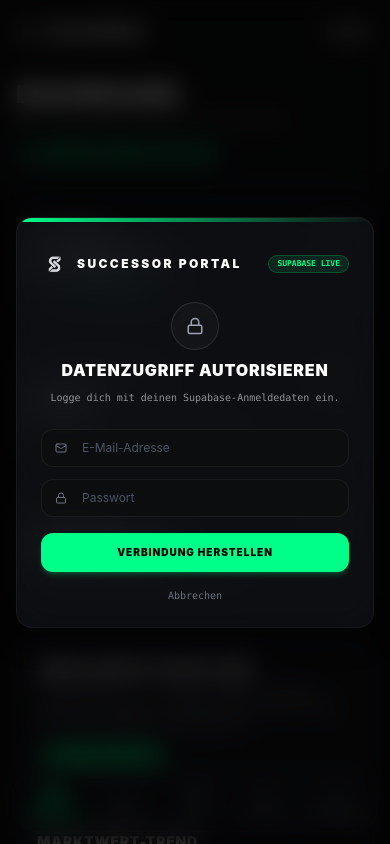
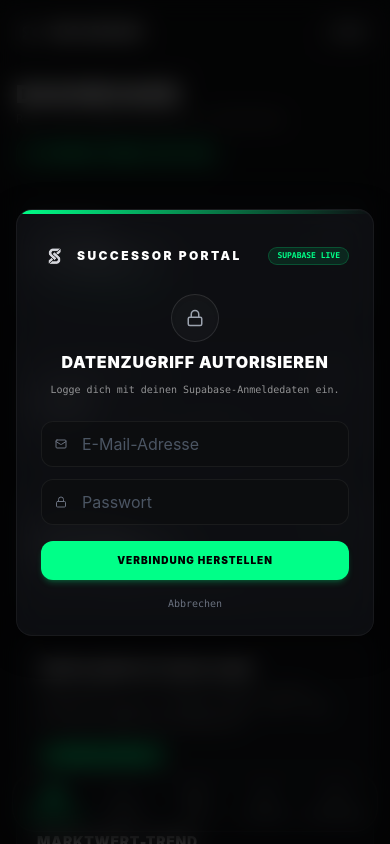
Before and after one commit to bhdtl/successor-dashboard, a React (Vite) app: page / in a window 390 px wide. Both pictures are taken after a click on the button "LOGIN". Shown: the top 844 px of the page. Built offline with nearby package versions, Linux system fonts and the light colour scheme.

Commit message:
design: set mobile input font size to 16px to prevent iOS Safari auto-zooming on focus

```diff
--- a/src/components/AuthModal.tsx
+++ b/src/components/AuthModal.tsx
@@ -100,7 +100,7 @@
                 onChange={e => setEmail(e.target.value)}
                 placeholder="E-Mail-Adresse"
                 disabled={loading}
-                className="w-full bg-[#0d0e10]/80 border border-white/[0.06] rounded-xl py-2.5 pl-10 pr-4 text-xs text-white placeholder-gray-600 focus:border-successor-mint/50 focus:outline-none transition-all disabled:opacity-50"
+                className="w-full bg-[#0d0e10]/80 border border-white/[0.06] rounded-xl py-2.5 pl-10 pr-4 text-[16px] md:text-xs text-white placeholder-gray-600 focus:border-successor-mint/50 focus:outline-none transition-all disabled:opacity-50"
               />
             </div>
 
@@ -114,7 +114,7 @@
                 onChange={e => setPassword(e.target.value)}
                 placeholder="Passwort"
                 disabled={loading}
-                className="w-full bg-[#0d0e10]/80 border border-white/[0.06] rounded-xl py-2.5 pl-10 pr-4 text-xs text-white placeholder-gray-600 focus:border-successor-mint/50 focus:outline-none transition-all disabled:opacity-50"
+                className="w-full bg-[#0d0e10]/80 border border-white/[0.06] rounded-xl py-2.5 pl-10 pr-4 text-[16px] md:text-xs text-white placeholder-gray-600 focus:border-successor-mint/50 focus:outline-none transition-all disabled:opacity-50"
               />
             </div>
           </div>
--- a/src/components/FixturePlanner.tsx
+++ b/src/components/FixturePlanner.tsx
@@ -893,7 +893,7 @@
                 value={searchQuery}
                 onChange={e => setSearchQuery(e.target.value)}
                 placeholder="Name oder Kürzel suchen..."
-                className="w-full bg-[#0d0e12] border border-white/[0.06] rounded-xl py-2.5 pl-10 pr-4 text-xs font-bold text-white placeholder-gray-500 focus:border-successor-mint/45 focus:outline-none transition-all shadow-inner"
+                className="w-full bg-[#0d0e12] border border-white/[0.06] rounded-xl py-2.5 pl-10 pr-4 text-[16px] md:text-xs font-bold text-white placeholder-gray-500 focus:border-successor-mint/45 focus:outline-none transition-all shadow-inner"
                 autoFocus
               />
             </div>
--- a/src/components/PlayerAnalysis.tsx
+++ b/src/components/PlayerAnalysis.tsx
@@ -69,7 +69,7 @@
             placeholder="Name oder Verein suchen..."
             value={searchTerm}
             onChange={(e) => setSearchTerm(e.target.value)}
-            className="w-full bg-[#0d0e10]/80 border border-white/[0.06] rounded-xl py-2 pl-10 pr-4 text-xs text-white placeholder-gray-600 focus:border-successor-mint/50 focus:outline-none transition-all"
+            className="w-full bg-[#0d0e10]/80 border border-white/[0.06] rounded-xl py-2 pl-10 pr-4 text-[16px] md:text-xs text-white placeholder-gray-600 focus:border-successor-mint/50 focus:outline-none transition-all"
           />
         </div>
 
```
